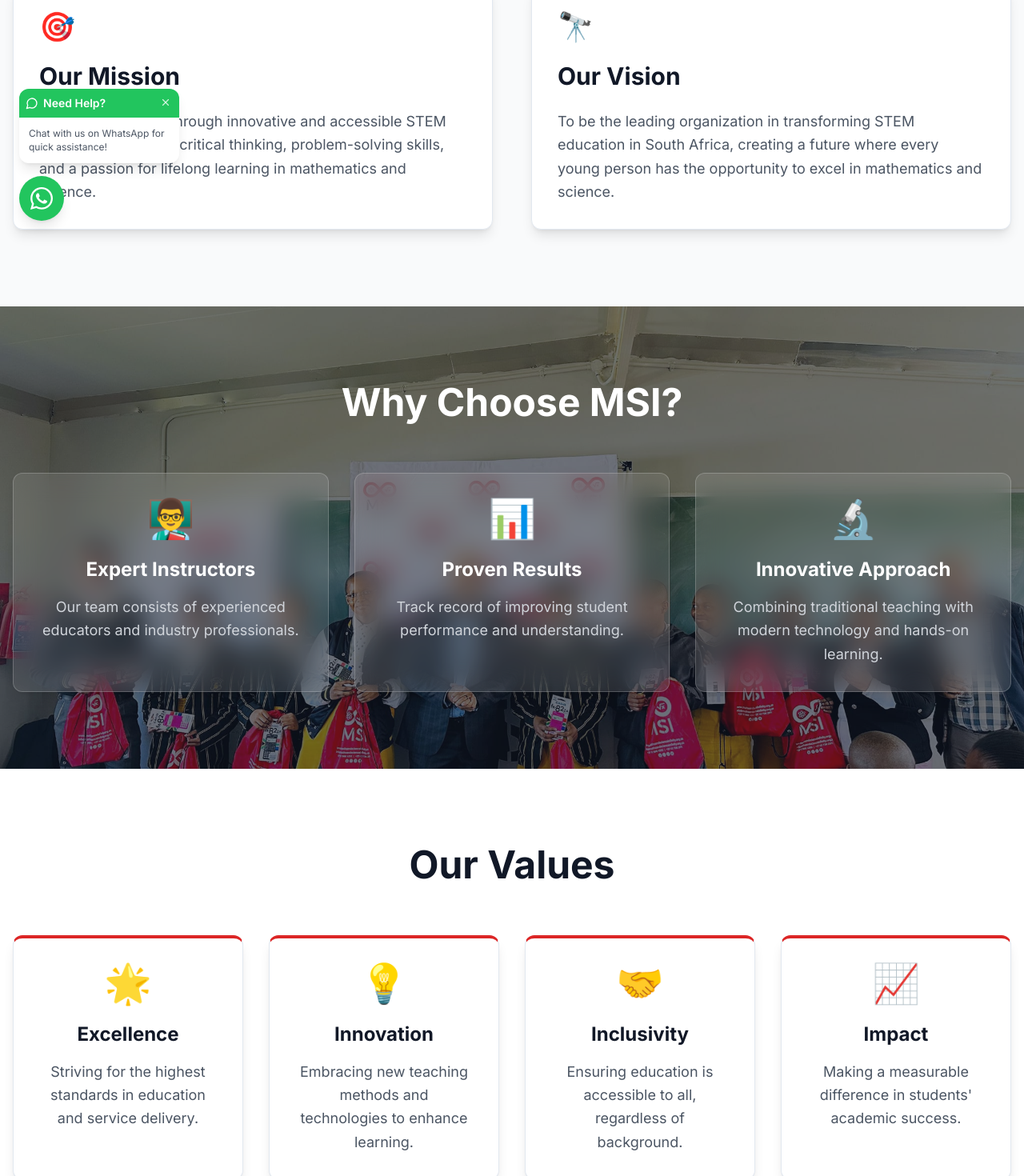
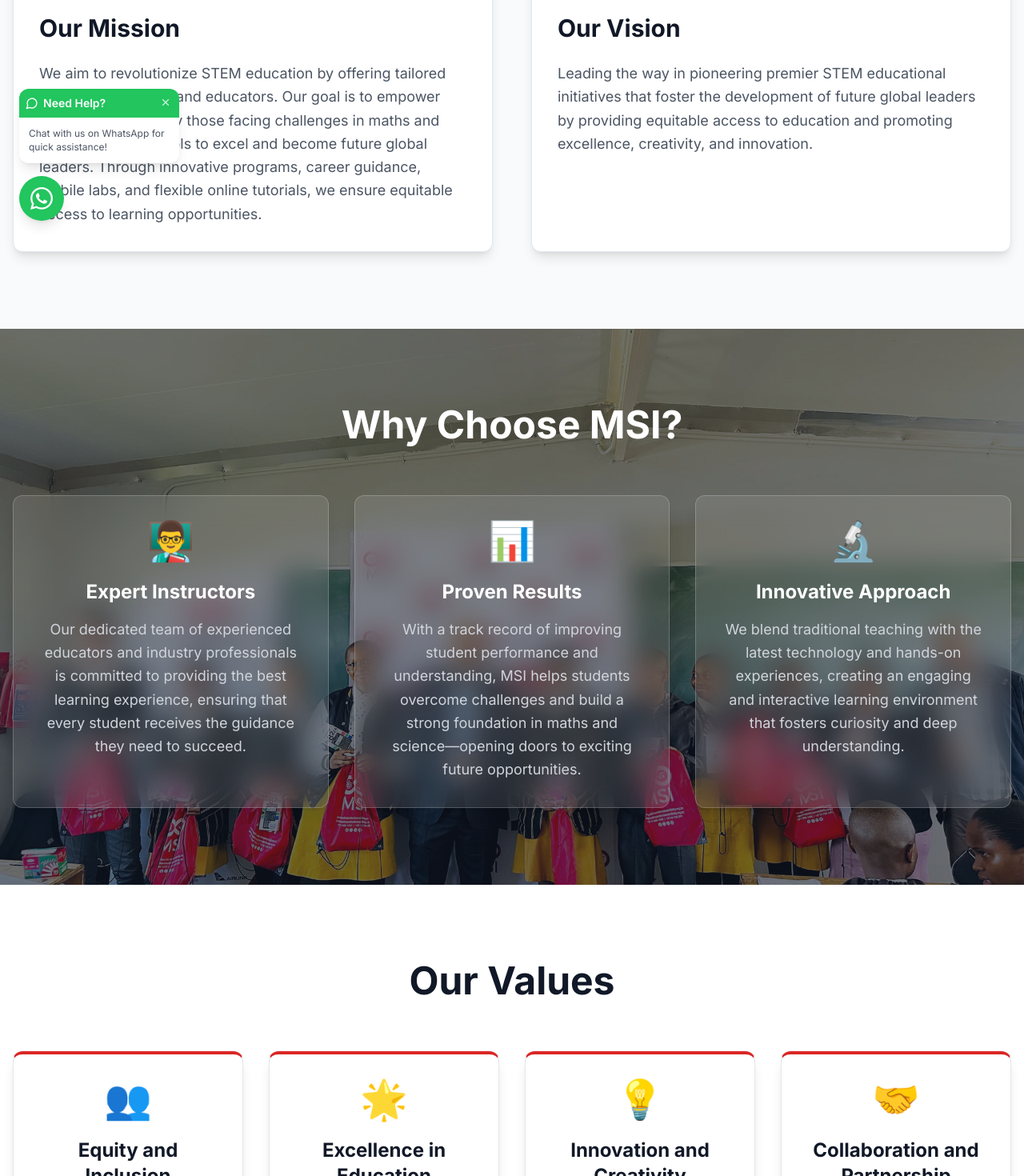
Before and after one commit to Appmaniazar-Projects/MSI-website, a Next.js app: page /about in a window 1280 px wide. Shown: the part 500-1970 px from the top of the page at 80% size. Built offline with nearby package versions, Linux system fonts and the light colour scheme.

Commit message:
Updated pages the 21.01.25 changes

```diff
--- a/app/about/page.tsx
+++ b/app/about/page.tsx
@@ -35,24 +35,34 @@
 
 const values = [
   {
-    title: 'Excellence',
-    description: 'Striving for the highest standards in education and service delivery.',
+    title: 'Equity and Inclusion',
+    description: 'We ensure every student has equal access to education, regardless of their background.',
+    icon: '👥',
+  },
+  {
+    title: 'Excellence in Education',
+    description: 'We strive for the highest standards in both our teaching and service delivery.',
     icon: '🌟',
   },
   {
-    title: 'Innovation',
-    description: 'Embracing new teaching methods and technologies to enhance learning.',
+    title: 'Innovation and Creativity',
+    description: 'Embracing new methods and technologies to enhance learning.',
     icon: '💡',
   },
   {
-    title: 'Inclusivity',
-    description: 'Ensuring education is accessible to all, regardless of background.',
+    title: 'Collaboration and Partnership',
+    description: 'Working with educators, communities, and students to achieve success.',
     icon: '🤝',
   },
   {
-    title: 'Impact',
-    description: 'Making a measurable difference in students\' academic success.',
-    icon: '📈',
+    title: 'Accountability and Transparency',
+    description: 'We hold ourselves accountable and maintain transparency in all our actions.',
+    icon: '👁️',
+  },
+  {
+    title: 'Continuous Improvement',
+    description: 'We are committed to constant growth and development to better serve our students.',
+    icon: '🔄',
   },
 ]
 
@@ -72,7 +82,7 @@
               variants={fadeIn}
               className="text-4xl md:text-6xl font-bold mb-6 tracking-tight"
             >
-              About Maths and Science Infinity
+              About MSI
             </motion.h1>
             <motion.p
               initial="hidden"
@@ -103,8 +113,12 @@
                   <div className="text-4xl mb-6">🎯</div>
                   <h2 className="text-3xl font-bold mb-6 text-gray-900">Our Mission</h2>
                   <p className="text-gray-600 leading-relaxed text-lg">
-                    To empower youth through innovative and accessible STEM education, fostering critical thinking,
-                    problem-solving skills, and a passion for lifelong learning in mathematics and science.
+                  We aim to revolutionize STEM education by offering tailored support to
+                  students and educators. Our goal is to empower students, particularly
+                  those facing challenges in maths and science, with the tools to excel
+                  and become future global leaders. Through innovative programs,
+                  career guidance, mobile labs, and flexible online tutorials,
+                  we ensure equitable access to learning opportunities.
                   </p>
                 </CardContent>
               </Card>
@@ -122,8 +136,9 @@
                   <div className="text-4xl mb-6">🔭</div>
                   <h2 className="text-3xl font-bold mb-6 text-gray-900">Our Vision</h2>
                   <p className="text-gray-600 leading-relaxed text-lg">
-                    To be the leading organization in transforming STEM education in South Africa, creating a
-                    future where every young person has the opportunity to excel in mathematics and science.
+                  Leading the way in pioneering premier STEM educational initiatives
+                  that foster the development of future global leaders by providing
+                  equitable access to education and promoting excellence, creativity, and innovation.
                   </p>
                 </CardContent>
               </Card>
@@ -149,17 +164,17 @@
             {[
               {
                 title: 'Expert Instructors',
-                description: 'Our team consists of experienced educators and industry professionals.',
+                description: 'Our dedicated team of experienced educators and industry professionals is committed to providing the best learning experience, ensuring that every student receives the guidance they need to succeed.',
                 icon: '👨‍🏫',
               },
               {
                 title: 'Proven Results',
-                description: 'Track record of improving student performance and understanding.',
+                description: 'With a track record of improving student performance and understanding, MSI helps students overcome challenges and build a strong foundation in maths and science—opening doors to exciting future opportunities.',
                 icon: '📊',
               },
               {
                 title: 'Innovative Approach',
-                description: 'Combining traditional teaching with modern technology and hands-on learning.',
+                description: 'We blend traditional teaching with the latest technology and hands-on experiences, creating an engaging and interactive learning environment that fosters curiosity and deep understanding.',
                 icon: '🔬',
               },
             ].map((item, index) => (
--- a/app/contact/page.tsx
+++ b/app/contact/page.tsx
@@ -27,7 +27,7 @@
           <path d="M18 2h-3a5 5 0 00-5 5v3H7v4h3v8h4v-8h3l1-4h-4V7a1 1 0 011-1h3z"></path>
         </svg>
       ),
-      url: 'https://facebook.com'
+      url: 'https://www.facebook.com/share/14mdGpX89G/'
     },
     {
       name: 'Twitter',
@@ -36,7 +36,7 @@
           <path d="M23 3a10.9 10.9 0 01-3.14 1.53 4.48 4.48 0 00-7.86 3v1A10.66 10.66 0 013 4s-4 9 5 13a11.64 11.64 0 01-7 2c9 5 20 0 20-11.5a4.5 4.5 0 00-.08-.83A7.72 7.72 0 0023 3z"></path>
         </svg>
       ),
-      url: 'https://twitter.com'
+      url: 'https://twitter.com/maths_sciencesa'
     },
     {
       name: 'Instagram',
@@ -45,7 +45,7 @@
           <path d="M12 2.163c3.204 0 3.584.012 4.85.07 3.252.148 4.771 1.691 4.919 4.919.058 1.265.069 1.645.069 4.849 0 3.205-.012 3.584-.069 4.849-.149 3.225-1.664 4.771-4.919 4.919-1.266.058-1.644.07-4.85.07-3.204 0-3.584-.012-4.849-.07-3.26-.149-4.771-1.699-4.919-4.92-.058-1.265-.07-1.644-.07-4.849 0-3.204.013-3.583.07-4.849.149-3.227 1.664-4.771 4.919-4.919 1.266-.057 1.645-.069 4.849-.069zm0-2.163c-3.259 0-3.667.014-4.947.072-4.358.2-6.78 2.618-6.98 6.98-.059 1.281-.073 1.689-.073 4.948 0 3.259.014 3.668.072 4.948.2 4.358 2.618 6.78 6.98 6.98 1.281.058 1.689.072 4.948.072 3.259 0 3.668-.014 4.948-.072 4.354-.2 6.782-2.618 6.979-6.98.059-1.28.073-1.689.073-4.948 0-3.259-.014-3.667-.072-4.947-.196-4.354-2.617-6.78-6.979-6.98-1.281-.059-1.69-.073-4.949-.073zm0 5.838c-3.403 0-6.162 2.759-6.162 6.162s2.759 6.163 6.162 6.163 6.162-2.759 6.162-6.163c0-3.403-2.759-6.162-6.162-6.162zm0 10.162c-2.209 0-4-1.79-4-4 0-2.209 1.791-4 4-4s4 1.791 4 4c0 2.21-1.791 4-4 4zm6.406-11.845c-.796 0-1.441.645-1.441 1.44s.645 1.44 1.441 1.44c.795 0 1.439-.645 1.439-1.44s-.644-1.44-1.439-1.44z"/>
         </svg>
       ),
-      url: 'https://instagram.com'
+      url: 'https://www.instagram.com/maths_and_science_infinity?igsh=a3J0dzh2ZzF0ZjJs'
     },
     {
       name: 'LinkedIn',
@@ -54,7 +54,7 @@
           <path d="M20.447 20.452h-3.554v-5.569c0-1.328-.027-3.037-1.852-3.037-1.853 0-2.136 1.445-2.136 2.939v5.667H9.351V9h3.414v1.561h.046c.477-.9 1.637-1.85 3.37-1.85 3.601 0 4.267 2.37 4.267 5.455v6.286zM5.337 7.433c-1.144 0-2.063-.926-2.063-2.065 0-1.138.92-2.063 2.063-2.063 1.14 0 2.064.925 2.064 2.063 0 1.139-.925 2.065-2.064 2.065zm1.782 13.019H3.555V9h3.564v11.452zM22.225 0H1.771C.792 0 0 .774 0 1.729v20.542C0 23.227.792 24 1.771 24h20.451C23.2 24 24 23.227 24 22.271V1.729C24 .774 23.2 0 22.222 0h.003z"/>
         </svg>
       ),
-      url: 'https://linkedin.com'
+      url: 'https://www.linkedin.com/company/maths-and-science-infinity/'
     }
   ]
 
@@ -70,7 +70,7 @@
     },
     {
       title: 'Phone',
-      info: '+27 (0) 123 456 789',
+      info: '+27 (0)43 726 2171',
       icon: (
         <svg className="w-6 h-6" fill="none" stroke="currentColor" viewBox="0 0 24 24">
           <path strokeLinecap="round" strokeLinejoin="round" strokeWidth="2" d="M3 5a2 2 0 012-2h3.28a1 1 0 01.948.684l1.498 4.493a1 1 0 01-.502 1.21l-2.257 1.13a11.042 11.042 0 005.516 5.516l1.13-2.257a1 1 0 011.21-.502l4.493 1.498a1 1 0 01.684.949V19a2 2 0 01-2 2h-1C9.716 21 3 14.284 3 6V5z" />
@@ -79,7 +79,7 @@
     },
     {
       title: 'Location',
-      info: 'Cape Town, South Africa',
+      info: 'East London, Eastern Cape, South Africa',
       icon: (
         <svg className="w-6 h-6" fill="none" stroke="currentColor" viewBox="0 0 24 24">
           <path strokeLinecap="round" strokeLinejoin="round" strokeWidth="2" d="M17.657 16.657L13.414 20.9a1.998 1.998 0 01-2.827 0l-4.244-4.243a8 8 0 1111.314 0z" />
--- a/app/page.tsx
+++ b/app/page.tsx
@@ -58,7 +58,7 @@
             }}
             className="text-5xl md:text-7xl font-bold mb-6"
           >
-            Empowering Through Education
+            Empowering Future Leaders Through Innovative STEM Education
           </motion.h1>
 
           <motion.p
@@ -109,18 +109,21 @@
       <div className="md:w-1/2 md:pl-12">
         <h2 className="text-3xl font-bold mb-6 text-gray-800">About Maths and Science Infinity</h2>
         <p className="text-gray-600 mb-6">
-                We are dedicated to bridging the gap between classroom learning and real-life application of Maths and Science. Our mission is to inspire and empower the youth through innovative educational programs.
+          Maths and Science Infinity (MSI) is committed to pioneering STEM educational initiatives that foster global leaders. Our mission is to empower students, particularly those facing challenges in maths and science, through:
         </p>
         <ul className="list-disc list-inside text-gray-600 space-y-2">
           <li>Hands-on learning experiences</li>
-                <li>Mentorship programs</li>
-                <li>STEM workshops and events</li>
-                <li>Community outreach initiatives</li>
+          <li>Tutor and teacher development</li>
+          <li>Career guidance and role modelling</li>
+          <li>Innovative programs</li>
+          <li>Mobile laboratories</li>
+          <li>Online tutorial sessions</li>
         </ul>
       </div>
     </motion.div>
   </div>
 </section>
+
 
       {/* Services Section */}
       <section className="py-20 bg-gray-100">
@@ -131,18 +134,19 @@
   {
   title: 'Tutoring',
   icon: <GraduationCap className="text-4xl text-red-600" />,
-    description: 'One-on-one and group tutoring sessions in mathematics and science subjects.'
+  description: 'Providing one-on-one and group tutoring sessions to enhance students’ understanding of mathematics and science, with a focus on personalized learning.'
 },
 {
   title: 'Workshops',
   icon: <Microscope className="text-4xl text-red-600" />,
-    description: 'Interactive workshops focusing on practical applications of STEM concepts.'
+  description: 'Organizing interactive STEM workshops that offer practical applications of mathematical and scientific concepts, aiming to engage and inspire students.'
 },
 {
   title: 'STEM Camps',
   icon: <Tent className="text-4xl text-red-600" />,
-    description: 'Immersive camps that combine learning with fun outdoor activities.'
+  description: 'Hosting immersive STEM camps that combine educational activities with outdoor experiences, providing students with a hands-on approach to learning.'
 }
+
 ].map((service, index) => (
   <motion.div
     key={service.title}
--- a/app/services/page.tsx
+++ b/app/services/page.tsx
@@ -16,7 +16,6 @@
     title: "Mathematics Excellence Program",
     description: "Comprehensive mathematics tutoring from grade 8 to 12, covering all curriculum topics with personalized attention.",
     features: [
-      "Small group sessions for personalized attention",
       "Practice tests and exam preparation",
       "Advanced problem-solving techniques",
       "Regular progress assessments",
@@ -27,7 +26,7 @@
   },
   {
     title: "Physical Sciences Program",
-    description: "Expert guidance in Physics and Chemistry, combining theoretical knowledge with practical experiments.",
+    description: "Gain expert guidance in Physics and Chemistry, blending theoretical knowledge with practical experiments.",
     features: [
       "Interactive laboratory sessions",
       "Practical experiments and demonstrations",
--- a/components/Header.tsx
+++ b/components/Header.tsx
@@ -154,7 +154,14 @@
               align="right"
             >
               {resourcesItems.map((item) => (
-                <DropdownMenuItem key={item.name} href={item.href}>
+                <DropdownMenuItem
+                  key={item.name}
+                  href={item.href}
+                  className={cn(
+                    "text-gray-600 hover:text-gray-900",
+                    pathname === item.href && "text-red-600"
+                  )}
+                >
                   {item.name}
                 </DropdownMenuItem>
               ))}
```
Also changed, not shown: package.json (+5 -3 lines), next-env.d.ts, 2 other files (tests, documents, lock files or other folders). Lines whose indentation alone changed are shown as unchanged.
